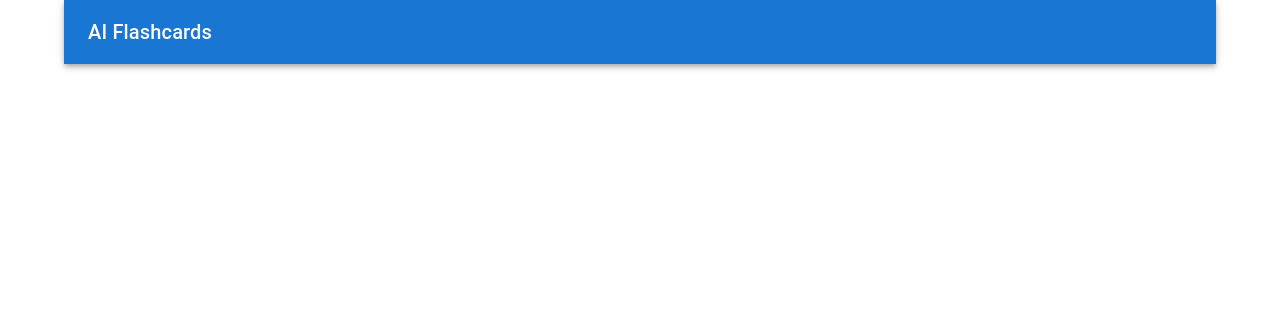
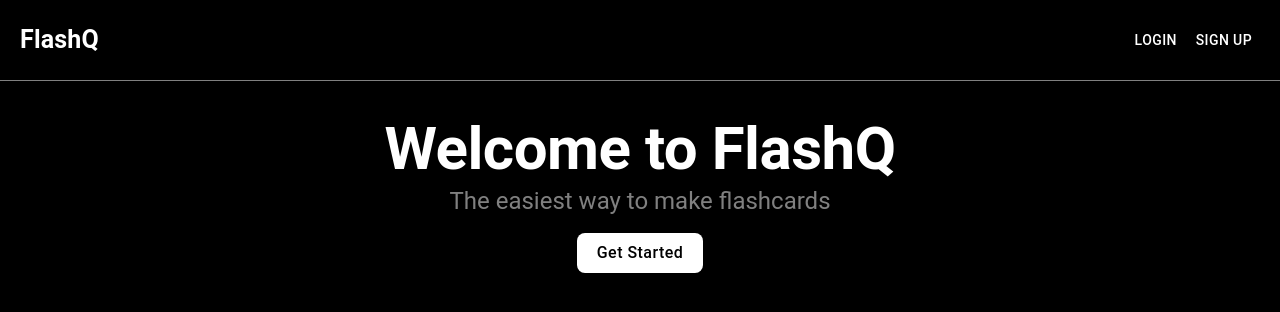
Before and after one commit to imanj1470/AI_flashcard, a Next.js app: page / in a window 1280 px wide. Shown: the top 312 px of the page. Built offline with nearby package versions, Linux system fonts and the light colour scheme; no server answers.

Commit message:
ui change

```diff
--- a/app/layout.js
+++ b/app/layout.js
@@ -14,7 +14,7 @@ export default function RootLayout({ children }) {
   return (
     <ClerkProvider>
       <html lang="en">
-        <body className={inter.className}>{children}</body>
+        <body className={inter.className} style={{ backgroundColor: "black", color: "white" }}>{children}</body>
       </html>
     </ClerkProvider>
 
--- a/app/page.js
+++ b/app/page.js
@@ -1,29 +1,35 @@
 import Image from "next/image";
 import getStripe from "@/utils/get_stripe";
 import { SignedIn, SignedOut, UserButton } from "@clerk/nextjs";
-import { Toolbar, Typography, Container, AppBar, Button } from "@mui/material";
+import { Toolbar, Typography, Container, AppBar, Button, Box } from "@mui/material";
 import Head from "next/head"; // Correct import for Head
 
 export default function Home() {
   return (
-    <Container maxWidth="lg">
+    <Container maxWidth="false" disableGutters={true} style={{backgroundColor: "black"}}>
       <Head>
         <title>AI Flashcard</title> {/* Correct usage of title */}
         <meta name="description" content="Create personalized flashcards from your textbooks" />
       </Head>
 
-      <AppBar position="static">
-        <Toolbar>
-          <Typography variant="h6">AI Flashcards</Typography>
+      <AppBar position="static" >
+        <Toolbar style={{backgroundColor: "black", padding: 20, borderBottom: "1px solid grey"}} disableGutters={true} >
+          <Typography variant="h6" style={{flexGrow: 1, fontWeight: "bold", fontSize: 25}}>FlashQ</Typography>
           <SignedOut>
-            <Button>Login</Button>
-            <Button>Sign Up</Button>
+            <Button color = "inherit">Login</Button>
+            <Button color = "inherit">Sign Up</Button>
           </SignedOut>
           <SignedIn>
             <UserButton />
           </SignedIn>
         </Toolbar>
       </AppBar>
+      <Box  sx={{textAlign:"center", my: 4, backgroundColor: "black"}}>
+        <Typography variant="h2" style={{fontWeight:"bold"}}> Welcome to FlashQ</Typography>
+        <Typography variant="h5"  style={{color:"grey"}}> The easiest way to make flashcards</Typography>
+        <Button variant="contained" color="primary" sx={{mt:  2,backgroundColor:"white", color: "black", borderRadius: 2, paddingLeft:2.5, paddingRight:2.5, fontSize:16,  textTransform: "none", '&:hover': {backgroundColor: "#DCDCDC", color: "black"},}}>
+          Get Started</Button>
+      </Box>
     </Container>
   );
 }
```
Also changed, not shown: app/globals.css (line endings or trailing spaces), 1 other file (tests, documents, lock files or other folders).
